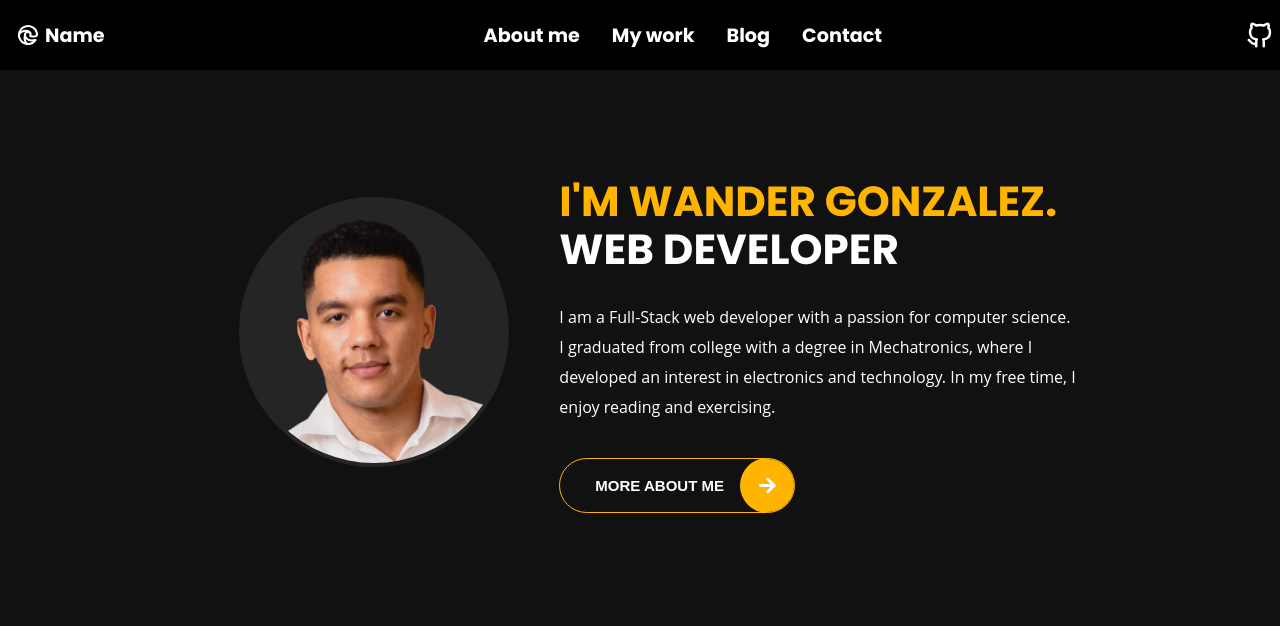
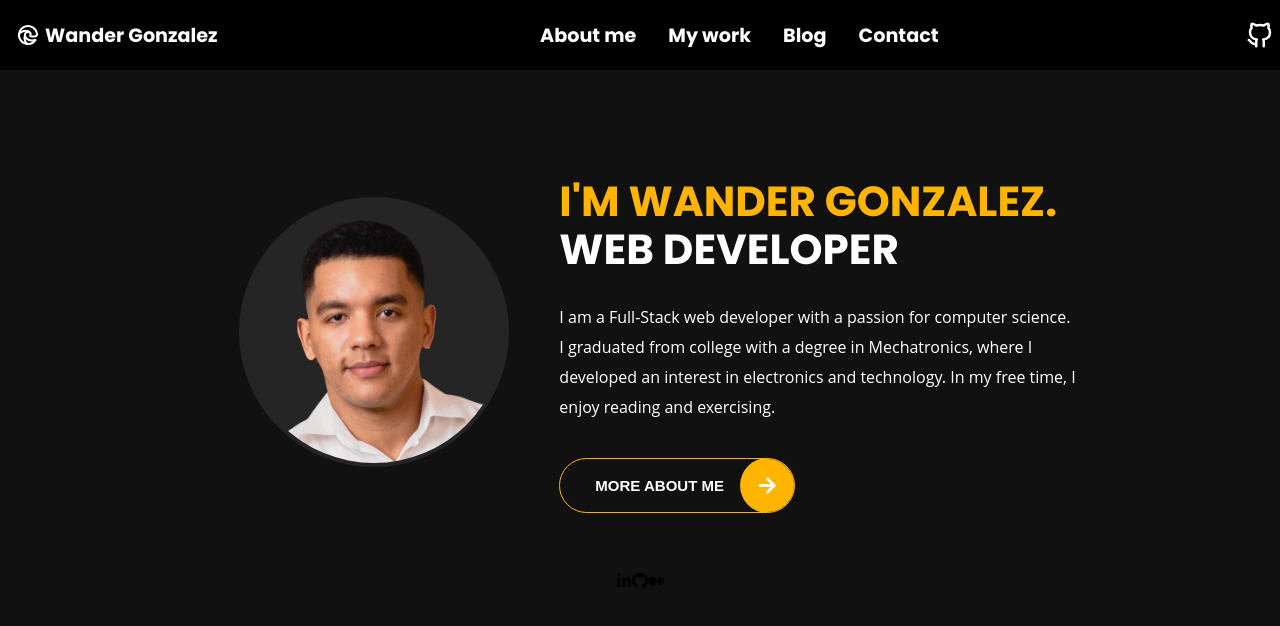
Before and after one commit to wandergithub/w-portfolio, a React (Create React App) app: page / in a window 1280 px wide. Shown: the top 626 px of the page. Built offline with nearby package versions, Linux system fonts and the light colour scheme.

Commit message:
Create new floating Social media icons

```diff
--- a/src/components/About/About.js
+++ b/src/components/About/About.js
@@ -3,6 +3,7 @@ import "./About.scss";
 import me from "./assets/me.webp";
 import { FaArrowRight } from "react-icons/fa";
 import { TbBrandGithub } from "react-icons/tb";
+import FloatingSocial from "../FloatingSocial/FloatingSocial";
 
 const About = () => {
   return (
@@ -33,6 +34,7 @@ const About = () => {
           <Button name={"More about me"} iconComponent={<FaArrowRight />} />
         </div>
       </div>
+      <FloatingSocial />
     </div>
   );
 };
--- /dev/null
+++ b/src/components/FloatingSocial/FloatingSocial.js
@@ -0,0 +1,21 @@
+import { FaLinkedinIn } from "react-icons/fa";
+import { BsGithub } from "react-icons/bs";
+import { SiMedium } from "react-icons/si";
+
+const FloatingSocial = () => {
+  return (
+    <div>
+      <a>
+        <FaLinkedinIn />
+      </a>
+      <a>
+        <BsGithub />
+      </a>
+      <a>
+        <SiMedium />
+      </a>
+    </div>
+  );
+};
+
+export default FloatingSocial;
--- a/src/components/Navbar/Navbar.js
+++ b/src/components/Navbar/Navbar.js
@@ -26,7 +26,7 @@ const Navbar = ({ toggle }) => {
           <path d="M3.022 12.628c-.283 -4.043 8.717 -7.228 11.248 -2.688"></path>
           <path d="M12.628 20.978c-2.993 .21 -5.162 -4.725 -3.567 -9.748"></path>
         </svg>
-        Name
+        Wander Gonzalez
       </Link>
       <div className="menu-items">
         {navbarItems.map((item, index) => (
```
Also changed, not shown: src/components/FloatingSocial/FloatingSocial.scss (added).
